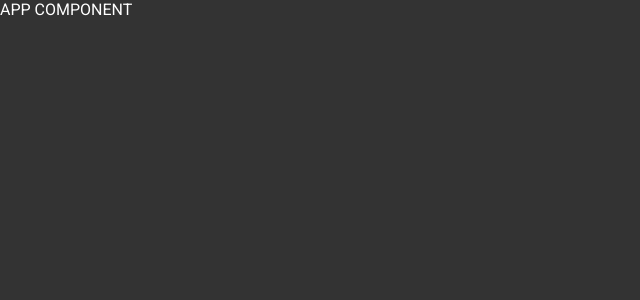
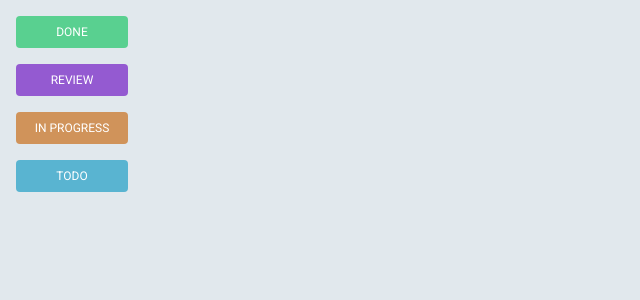
Before and after one commit to leandrofahur/react-kanban-board, a React (Vite) app in the folder client/: page / in a window 1280 px wide. Shown: the top 300 px of the page, without its empty margins (0-640 px from the left). Built offline with nearby package versions, Linux system fonts and the light colour scheme.

Commit message:
lbel created

```diff
--- a/client/src/App.tsx
+++ b/client/src/App.tsx
@@ -1,5 +1,13 @@
+import { Label } from "./components/Label/Label.component"
+import styled from "styled-components"
+
 export function App() {
   return (
-    <div>APP COMPONENT</div>
+    <div>
+      <Label variant="done">DONE</Label>
+      <Label variant="review">REVIEW</Label>
+      <Label variant="inProgress">IN PROGRESS</Label>
+      <Label variant="toDo">TODO</Label>
+    </div>
   )
 }
--- /dev/null
+++ b/client/src/components/Label/Label.component.tsx
@@ -0,0 +1,12 @@
+import React from 'react'
+import { LabelContainer, LabelVariant } from './Label.styled'
+
+type LabelProps = {
+  variant?: LabelVariant
+  children: React.ReactNode
+}
+
+export function Label(props: LabelProps) {
+  const { variant = 'done', children } = props
+  return <LabelContainer variant={variant}>{children}</LabelContainer>
+}
--- /dev/null
+++ b/client/src/components/Label/Label.styled.ts
@@ -0,0 +1,23 @@
+import styled, { css } from "styled-components";
+
+export type LabelVariant = 'done' | 'review' | 'inProgress' | 'toDo';
+
+type LabelContainerProps = {
+  variant: LabelVariant
+}
+
+export const LabelContainer = styled.label <LabelContainerProps>`
+  display: flex;
+  flex-direction: column;
+  align-items: center;
+  justify-content: center;
+  font-size: .75rem;
+  height: 2rem;
+  max-width: 7rem;
+  width: 100%;
+  border-radius: 4px;
+  padding: 0.5rem .75rem;
+  margin: 1rem;
+  color: ${props => props.theme.colors.white};
+  background-color: ${(props) => props.theme.colors[props.variant]};
+`
--- a/client/src/styles/global.ts
+++ b/client/src/styles/global.ts
@@ -8,8 +8,8 @@ export const GlobalStyles = createGlobalStyle`
   }
 
   body {
-    background-color: #333;
-    color: #fff;
+    background-color: ${(props => props.theme.colors.background)};
+    color: ${(props => props.theme.colors.primary)};
     -webkit-font-smoothing: antialiased;
   }
 
```
